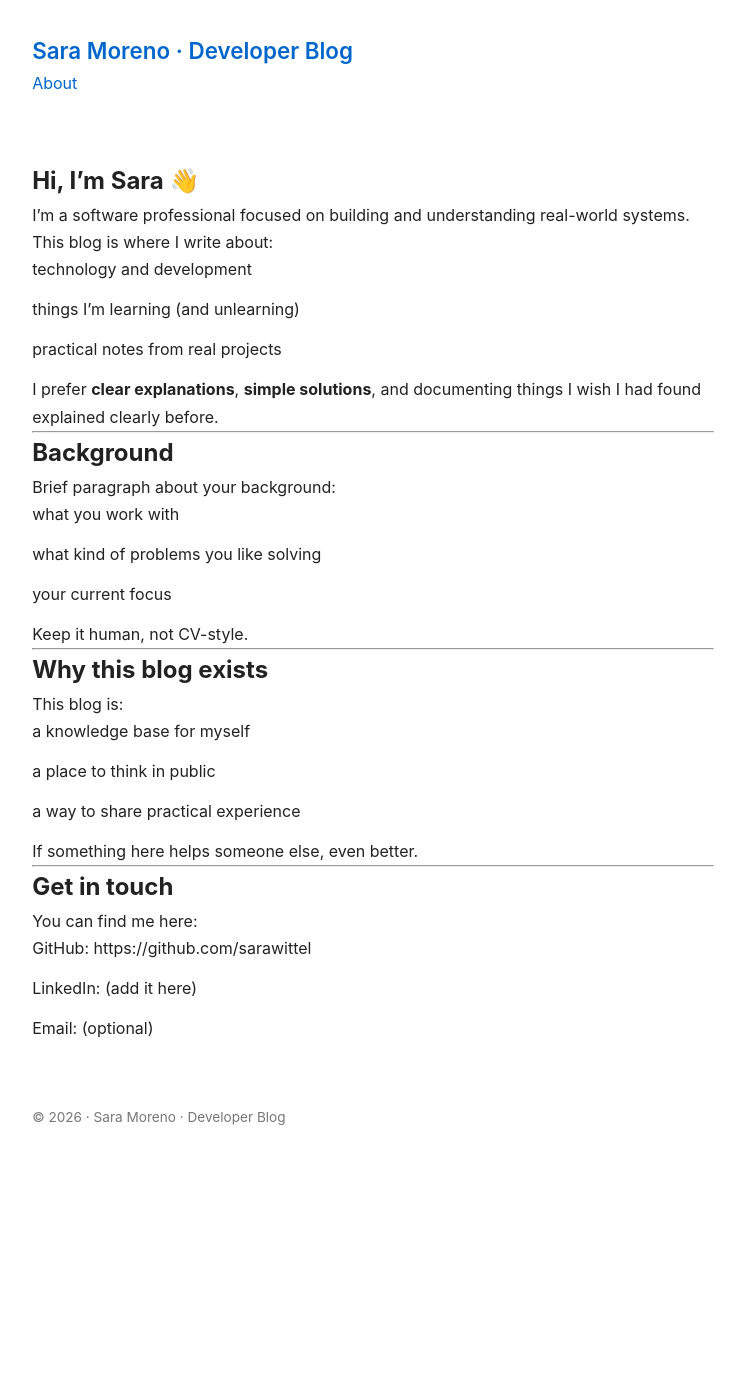
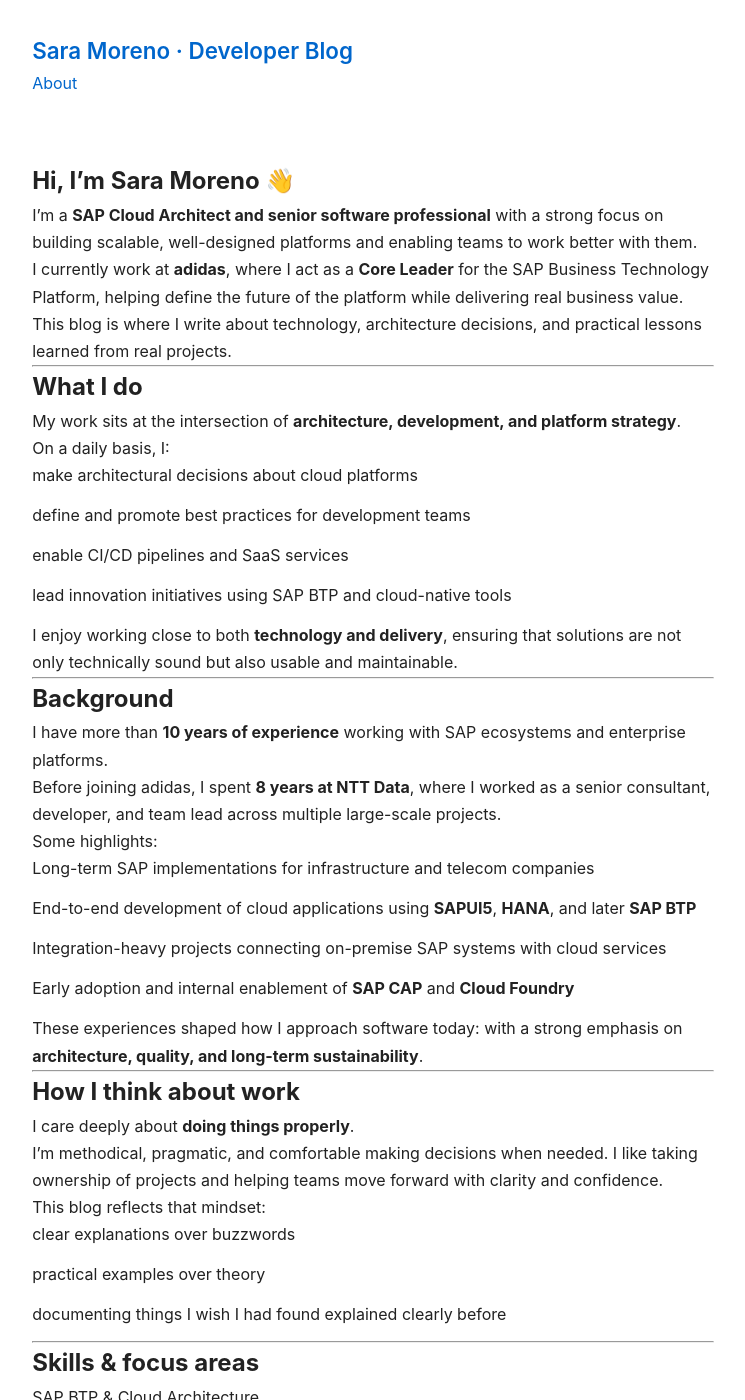
Before and after one commit to sarawittel/sarawittel.github.io, a Jekyll site: the page built from about.md, in a window 1280 px wide and 1400 px high. Shown: the whole window, without its empty margins (267-1012 px from the left). Built offline with Jekyll 4.4.1, drawn with Linux system fonts in a browser that asks for light colours; some of the changed text lies outside the part shown.

```diff
--- a/about.md
+++ b/about.md
@@ -4,38 +4,70 @@
 permalink: /about/
 ---
 
-## Hi, I’m Sara 👋
+## Hi, I’m Sara Moreno 👋
 
-I’m a software professional focused on building and understanding real-world systems.
+I’m a **SAP Cloud Architect and senior software professional** with a strong focus on building scalable, well-designed platforms and enabling teams to work better with them.
 
-This blog is where I write about:
-- technology and development
-- things I’m learning (and unlearning)
-- practical notes from real projects
+I currently work at **adidas**, where I act as a **Core Leader** for the SAP Business Technology Platform, helping define the future of the platform while delivering real business value.
 
-I prefer **clear explanations**, **simple solutions**, and documenting things I wish I had found explained clearly before.
+This blog is where I write about technology, architecture decisions, and practical lessons learned from real projects.
+
+---
+
+## What I do
+
+My work sits at the intersection of **architecture, development, and platform strategy**.
+
+On a daily basis, I:
+- make architectural decisions about cloud platforms
+- define and promote best practices for development teams
+- enable CI/CD pipelines and SaaS services
+- lead innovation initiatives using SAP BTP and cloud-native tools
+
+I enjoy working close to both **technology and delivery**, ensuring that solutions are not only technically sound but also usable and maintainable.
 
 ---
 
 ## Background
 
-Brief paragraph about your background:
-- what you work with
-- what kind of problems you like solving
-- your current focus
+I have more than **10 years of experience** working with SAP ecosystems and enterprise platforms.
 
-Keep it human, not CV-style.
+Before joining adidas, I spent **8 years at NTT Data**, where I worked as a senior consultant, developer, and team lead across multiple large-scale projects.
+
+Some highlights:
+- Long-term SAP implementations for infrastructure and telecom companies
+- End-to-end development of cloud applications using **SAPUI5**, **HANA**, and later **SAP BTP**
+- Integration-heavy projects connecting on-premise SAP systems with cloud services
+- Early adoption and internal enablement of **SAP CAP** and **Cloud Foundry**
+
+These experiences shaped how I approach software today: with a strong emphasis on **architecture, quality, and long-term sustainability**.
 
 ---
 
-## Why this blog exists
+## How I think about work
 
-This blog is:
-- a knowledge base for myself
-- a place to think in public
-- a way to share practical experience
+I care deeply about **doing things properly**.
 
-If something here helps someone else, even better.
+I’m methodical, pragmatic, and comfortable making decisions when needed. I like taking ownership of projects and helping teams move forward with clarity and confidence.
+
+This blog reflects that mindset:
+- clear explanations over buzzwords
+- practical examples over theory
+- documenting things I wish I had found explained clearly before
+
+---
+
+## Skills & focus areas
+
+- SAP BTP & Cloud Architecture
+- Full-stack development (SAPUI5, SAP CAP, OData, ABAP)
+- Integrations & event-driven architectures
+- CI/CD and platform enablement
+- Cloud platforms and hybrid landscapes
+
+Languages:
+- Spanish (native)
+- English (B2)
 
 ---
 
@@ -44,5 +76,5 @@
 You can find me here:
 
 - GitHub: https://github.com/sarawittel
-- LinkedIn: (add it here)
-- Email: (optional)
+- LinkedIn: https://www.linkedin.com/in/sara-m-49862a8b/
+- Email: sara.lannisport@gmail.com
```
